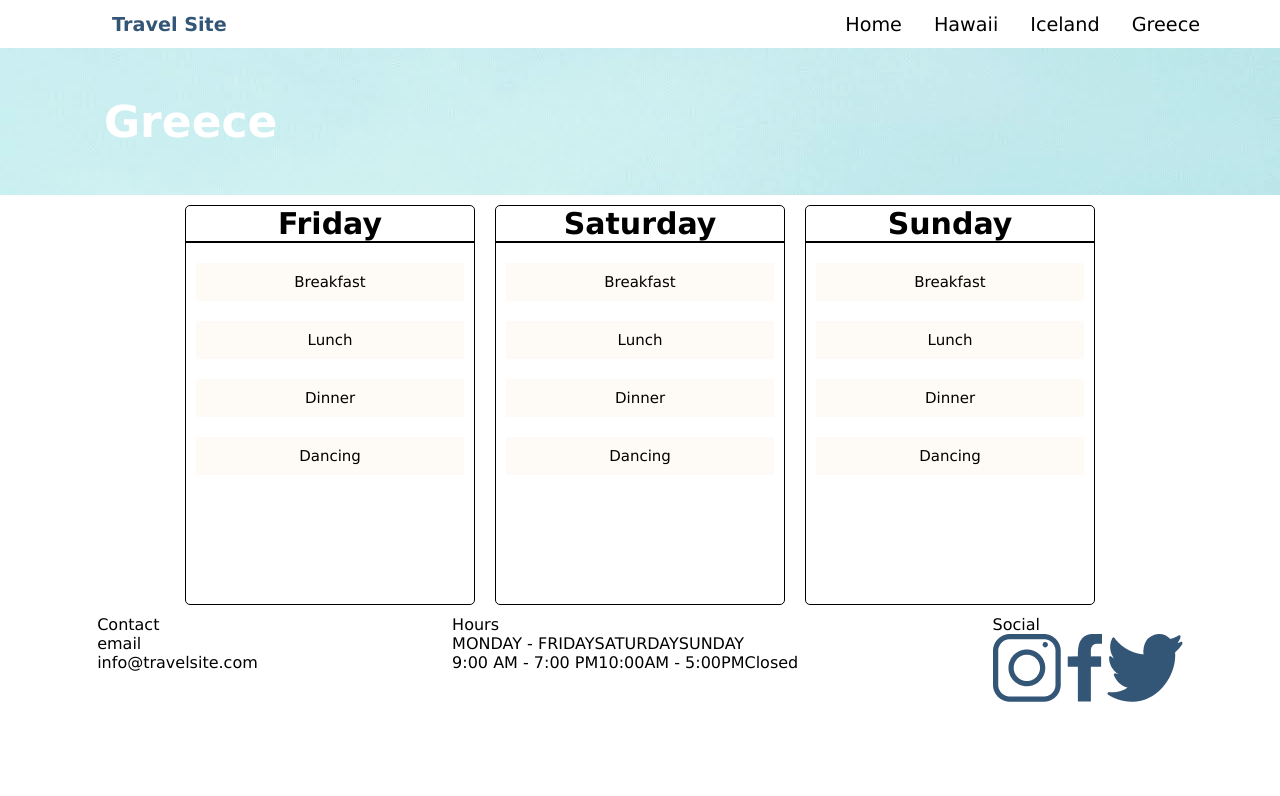
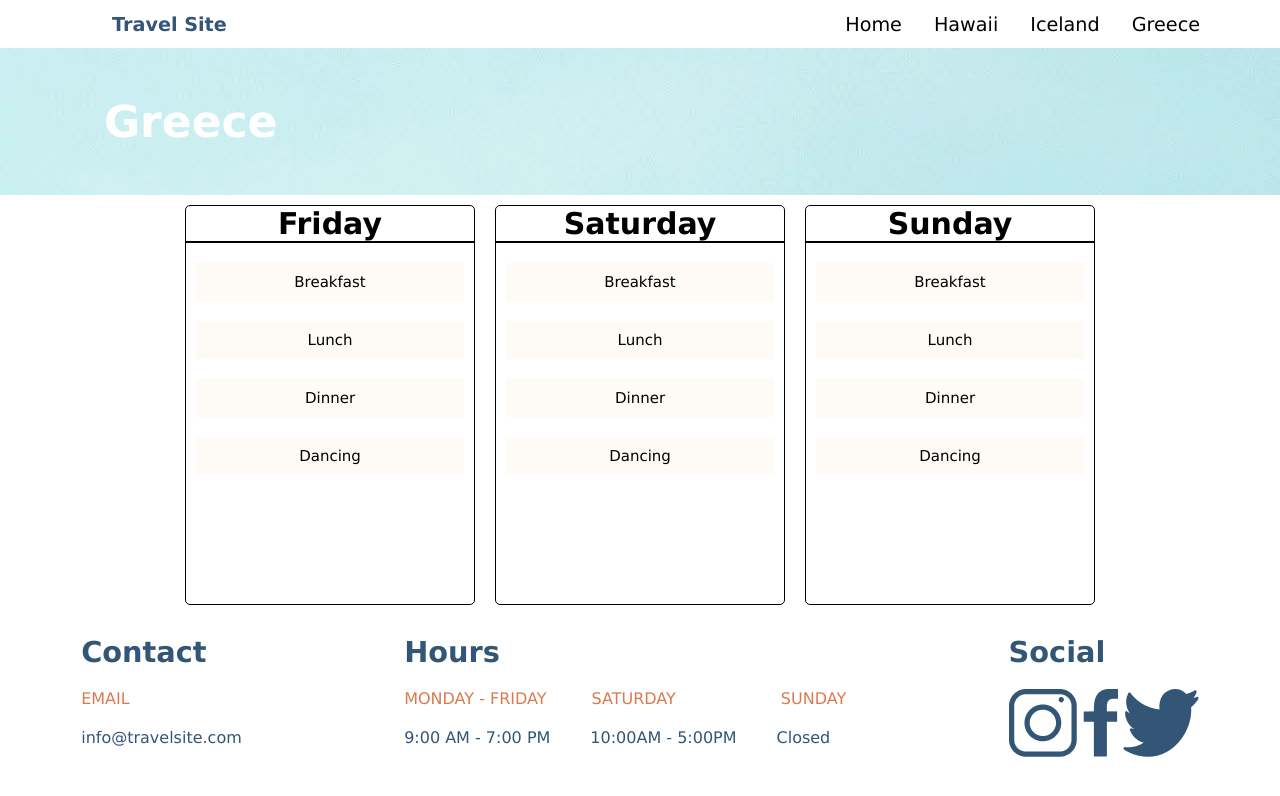
Before and after one commit to Jahad-Mohamed/jahad-mohamed-travelsite, a plain HTML site: page pages/greece.html in a window 1280 px wide. Drawn offline with Linux system fonts and the light colour scheme.

Commit message:
footer final

```diff
--- a/css/destinations.css
+++ b/css/destinations.css
@@ -120,37 +120,51 @@ a {
 }
 
 /* FOOTER */
+
+.footer__subtitle {
+  font-size: 1.6;
+  color: #db7a4e;
+}
+
+.footer__subtitle-days {
+  color: #db7a4e;
+  margin-right: 45px;
+}
+
+.footer__subtitle-saturday {
+  color: #db7a4e;
+  margin-right: 105px;
+}
+
+.footer__text-times {
+  color: #335576;
+  margin-right: 40px;
+}
+
+.footer__subtitle {
+  padding-bottom: 20px;
+}
+
+.footer__title {
+  font-size: 1.8rem;
+  font-weight: bold;
+  color: #335576;
+  padding-top: 20px;
+  padding-bottom: 20px;
+}
+
+.footer__text {
+  color: #335576;
+}
+
 .footer__days,
-.footer__hours {
+.footer__hours,
+.footer__subtitle {
   display: flex;
-  flex-direction: row ;
-;
+  flex-direction: row;
 }
 
 .footer__section {
   display: flex;
   justify-content: space-around;
-
 }
-
-/*
-.footer__section {
-  padding: 20px;
-}
-
-.footer__title {
-  display: flex;
-}
-
-.footer__subtitle {
-  display: flex;
-}
-
-.footer__text {
-  display: flex;
-}
-
-.icon {
-  min-width: 20px;
-  max-width: 80px;
-}
--- a/pages/greece.html
+++ b/pages/greece.html
@@ -58,20 +58,20 @@
     <footer class="footer__section">
       <section class="footer__contact">
         <div class="footer__title">Contact</div>
-        <div>email</div>
-        <div>info@travelsite.com</div>
+        <div class="footer__subtitle">EMAIL</div>
+        <div class="footer__text">info@travelsite.com</div>
       </section>
       <section class="footer__times">
         <div class="footer__title">Hours</div>
         <div class="footer__days">
-          <div class="footer__days">MONDAY - FRIDAY</div>
-          <div class="footer__days">SATURDAY</div>
-          <div class="footer__days">SUNDAY</div>
+          <div class="footer__subtitle-days">MONDAY - FRIDAY</div>
+          <div class="footer__subtitle-saturday">SATURDAY</div>
+          <div class="footer__subtitle">SUNDAY</div>
         </div>
         <div class="footer__hours">
-          <div class="footer__hours">9:00 AM - 7:00 PM</div>
-          <div class="footer__hours">10:00AM - 5:00PM</div>
-          <div class="footer__hours">Closed</div>
+          <div class="footer__text-times">9:00 AM - 7:00 PM</div>
+          <div class="footer__text-times">10:00AM - 5:00PM</div>
+          <div class="footer__text">Closed</div>
         </div>
       </section>
       <section class="footer__social">
```
